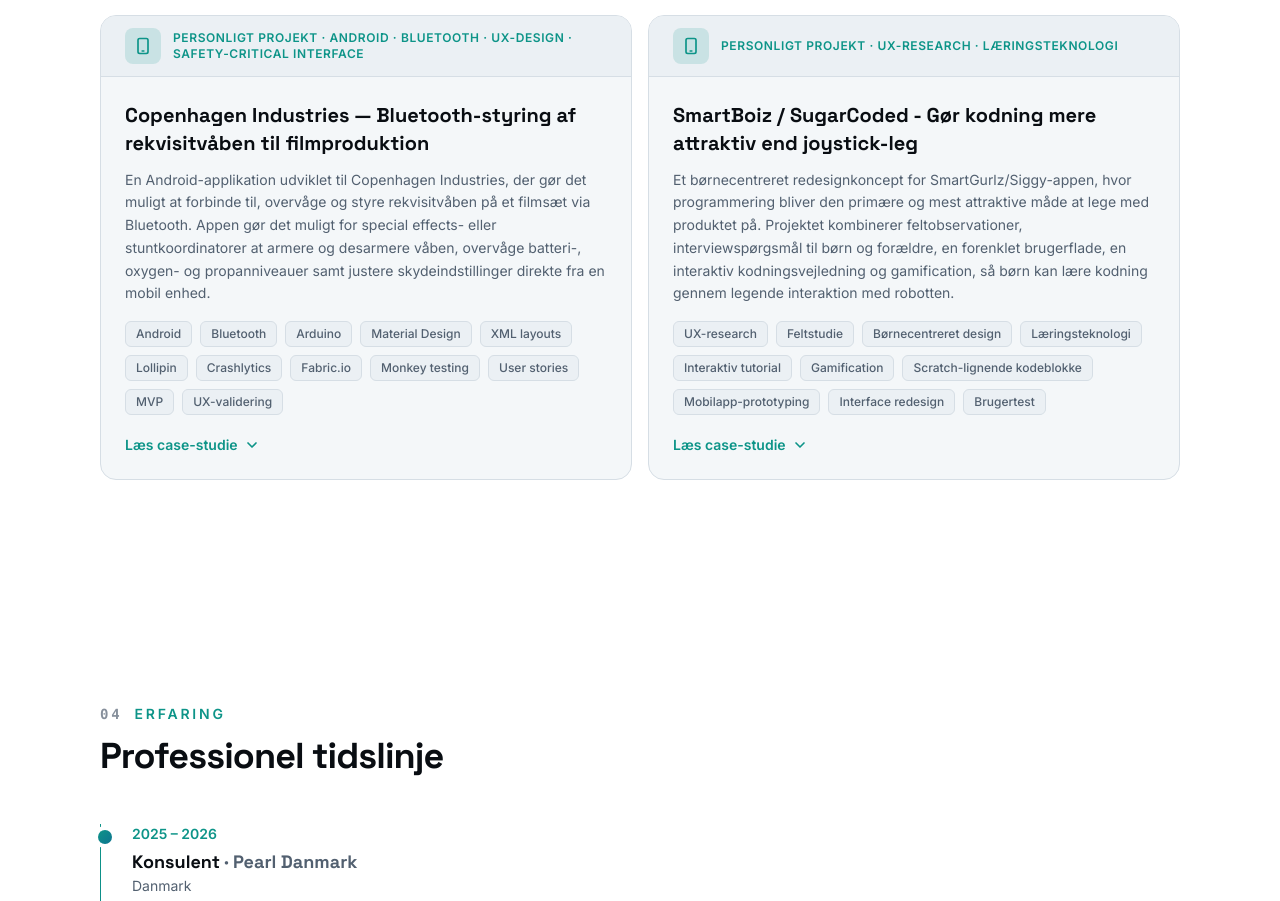
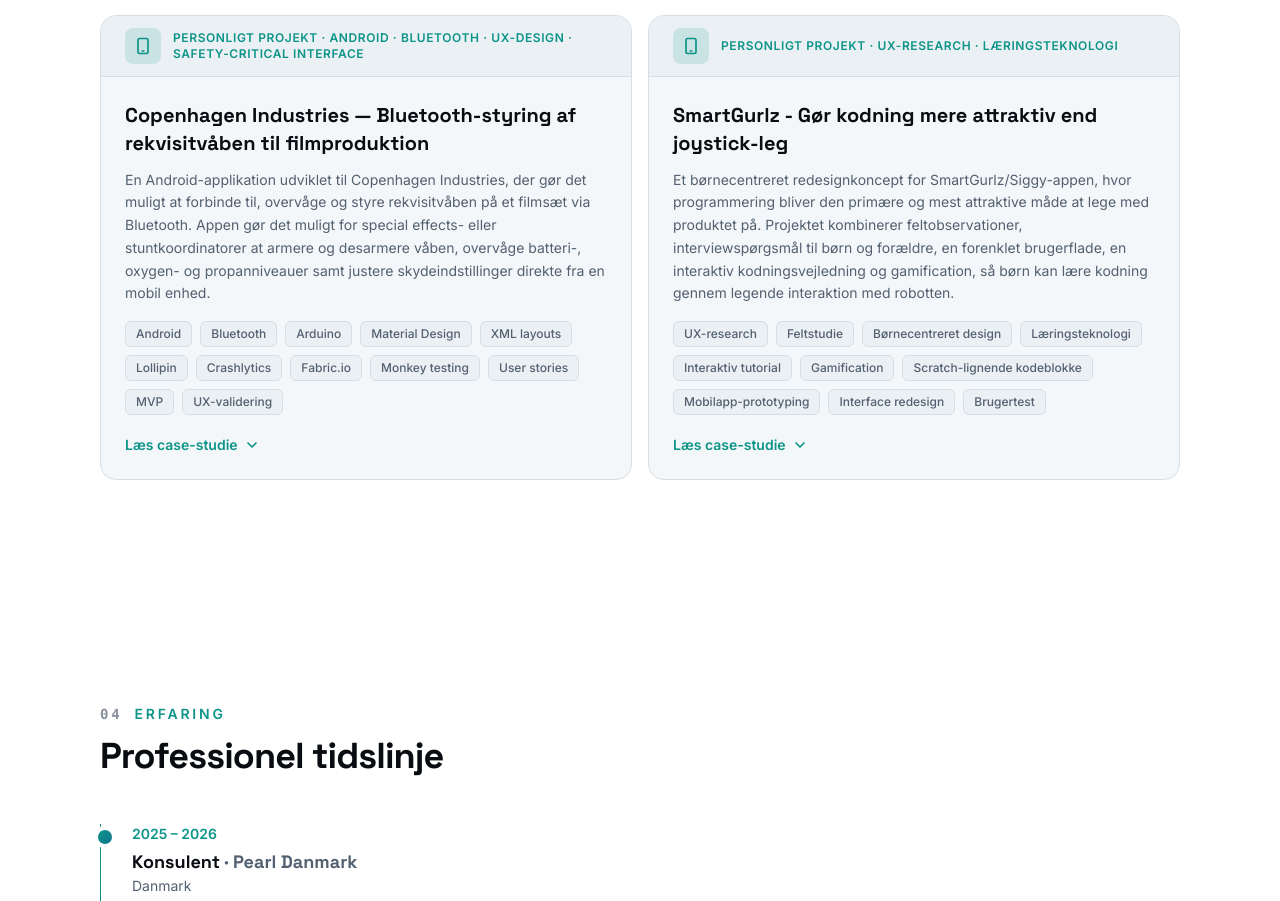
Before and after one commit to dukocuk/portfolio, a React (Vite) app: page / in a window 1280 px wide. Shown: the part 4026-4927 px from the top of the page. Built offline with nearby package versions, Linux system fonts and the light colour scheme.

Commit message:
feat: update project title from SmartBoiz to SmartGurlz for clarity and consistency

```diff
--- a/src/data/projects.ts
+++ b/src/data/projects.ts
@@ -436,7 +436,7 @@
 },
 {
   "id": "smartboiz",
-  "title": "SmartBoiz / SugarCoded - Gør kodning mere attraktiv end joystick-leg",
+  "title": "SmartGurlz - Gør kodning mere attraktiv end joystick-leg",
   "type": "Personligt projekt · UX-research · Læringsteknologi",
   "icon": "mobile",
   "summary": "Et børnecentreret redesignkoncept for SmartGurlz/Siggy-appen, hvor programmering bliver den primære og mest attraktive måde at lege med produktet på. Projektet kombinerer feltobservationer, interviewspørgsmål til børn og forældre, en forenklet brugerflade, en interaktiv kodningsvejledning og gamification, så børn kan lære kodning gennem legende interaktion med robotten.",
@@ -1005,7 +1005,7 @@
   },
   {
   "id": "smartboiz",
-  "title": "SmartBoiz / SugarCoded — Making Coding More Appealing Than Joystick Play",
+  "title": "SmartGurlz — Making Coding More Appealing Than Joystick Play",
   "type": "Personal Project · UX Research · Educational Technology",
   "icon": "mobile",
   "summary": "A child-centered redesign concept for the SmartGurlz/Siggy app that makes programming the main attraction instead of a hidden secondary feature. The project combines field observations, child and parent interview prompts, a simplified interface, an interactive coding tutorial, and gamification to help children learn coding through playful robot interaction.",
```
